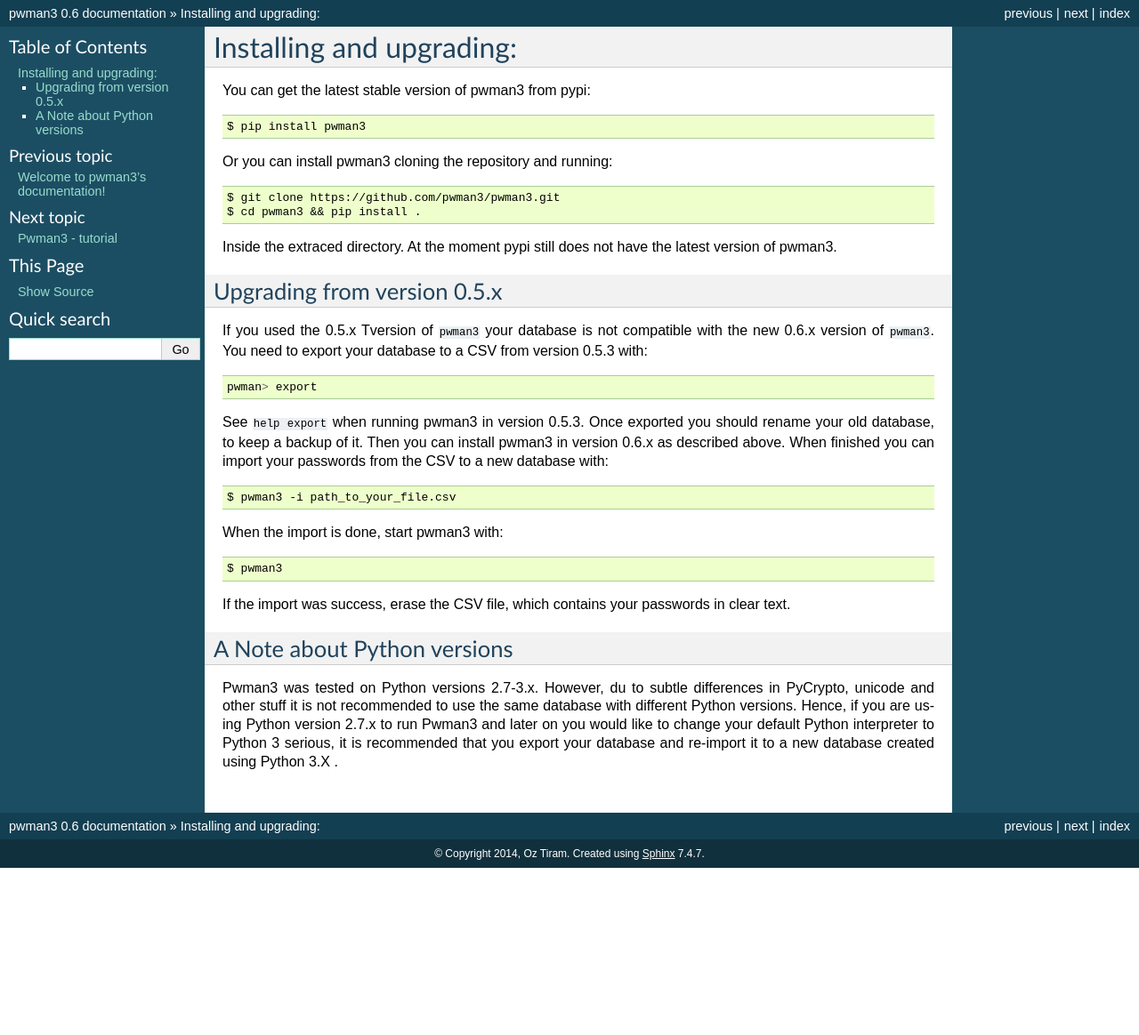
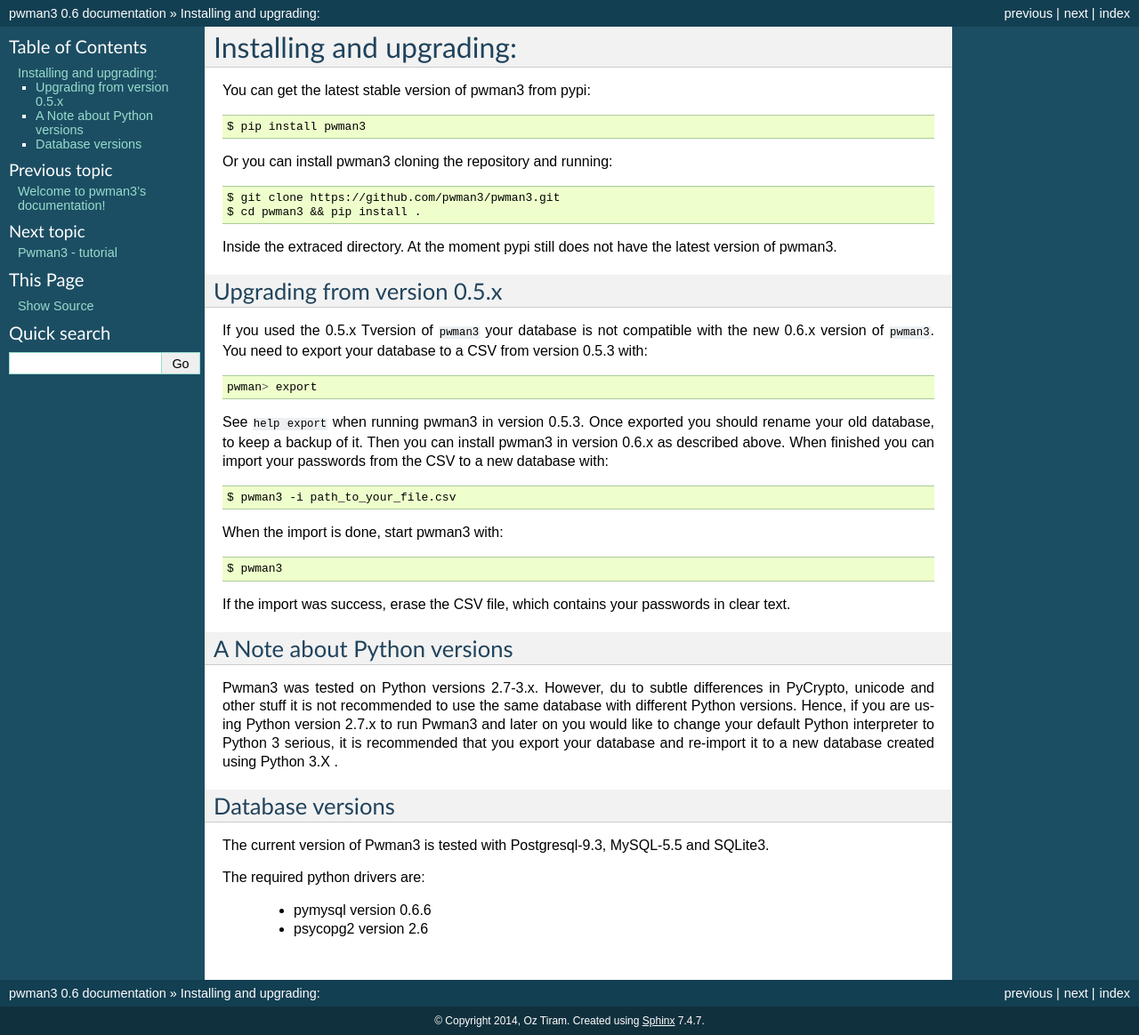
Before and after one commit to pwman3/pwman3, a Sphinx documentation site: the page built from docs/source/install.rst, in a window 1280 px wide. Shown: the whole page at 89% size. Built offline with Sphinx 7.4.7, drawn with Linux system fonts in a browser that asks for light colours; before the commit the page ends 976 px from its top, so only the background shows below that.

Commit message:
Document supported database and drivers version

```diff
--- a/docs/source/install.rst
+++ b/docs/source/install.rst
@@ -46,3 +46,13 @@
 like to change your default Python interpreter to Python 3 serious, it is recommended
 that you export your database and re-import it to a new database created using Python
 3.X .
+
+Database versions
+-----------------
+
+The current version of Pwman3 is tested with Postgresql-9.3, MySQL-5.5 and SQLite3.
+
+The required python drivers are:
+
+ * pymysql  version 0.6.6
+ * psycopg2 version 2.6
```
Also changed, not shown: 1 other file.
